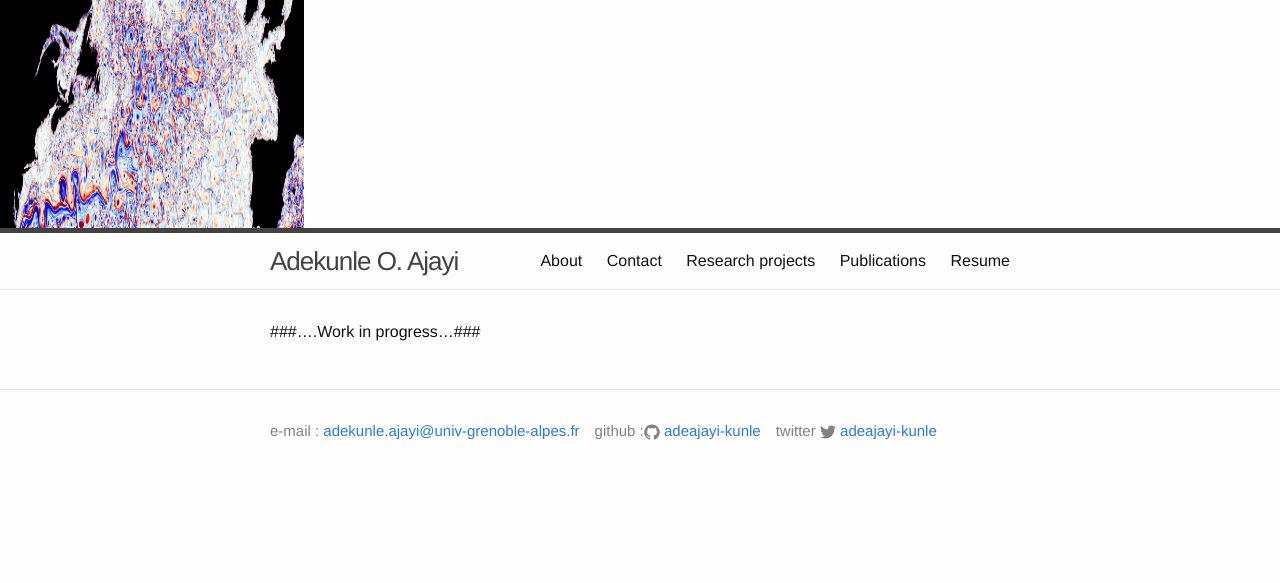
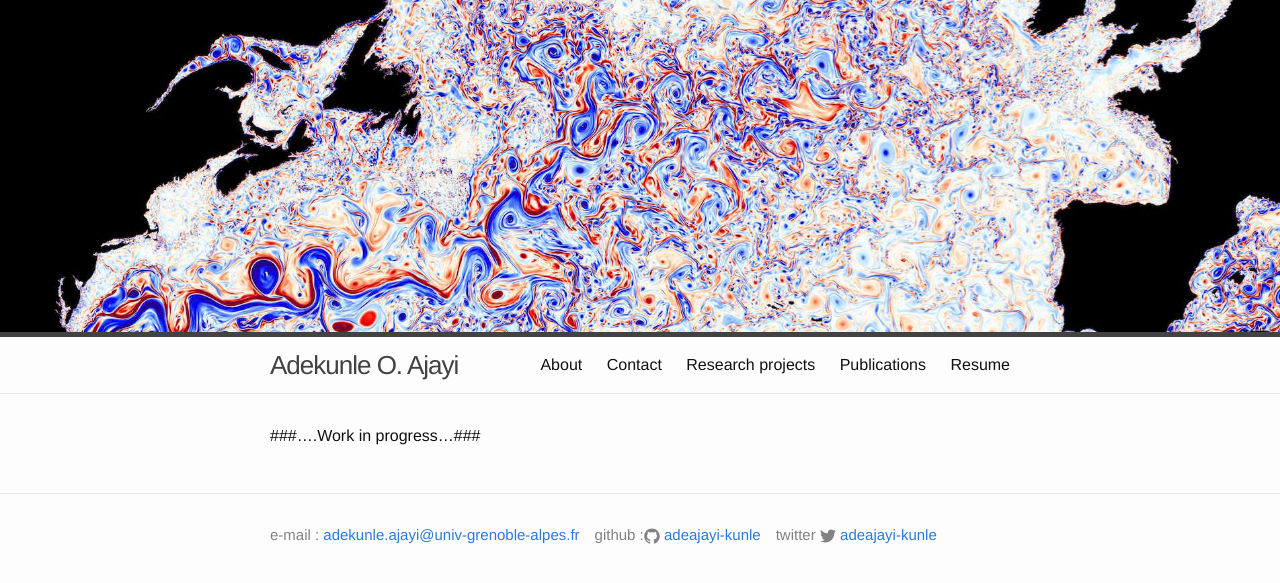
Before and after one commit to adekunleoajayi/adekunleoajayi.github.io, a Jekyll site: the page built from index.md, in a window 1280 px wide. Shown: the top 583 px of the page. Built offline with Jekyll 4.4.1, drawn with Linux system fonts in a browser that asks for light colours.

Commit message:
Update default.html

```diff
--- a/_layouts/default.html
+++ b/_layouts/default.html
@@ -2,9 +2,9 @@
 <html>
 
   {% include head.html %}
-  <img src="{{site.baseurl}}/img/NATL60_zoom.jpg" alt="NATL60_zoom" style="width:304px;height:228px;">
+
   <body>
-
+     <img src="{{site.baseurl}}/img/NATL60_zoom.jpg" alt="NATL60_zoom">
     {% include header.html %}
 
     <div class="page-content">
```
